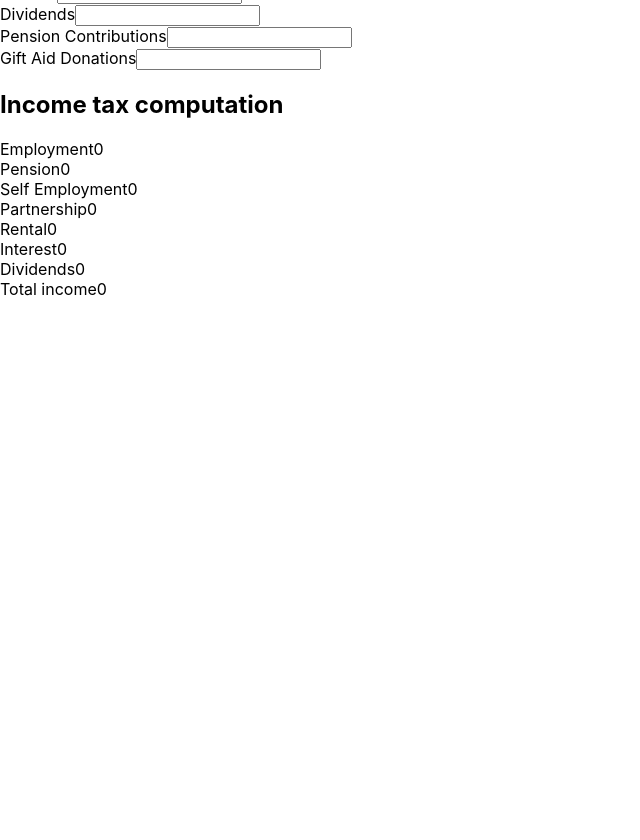
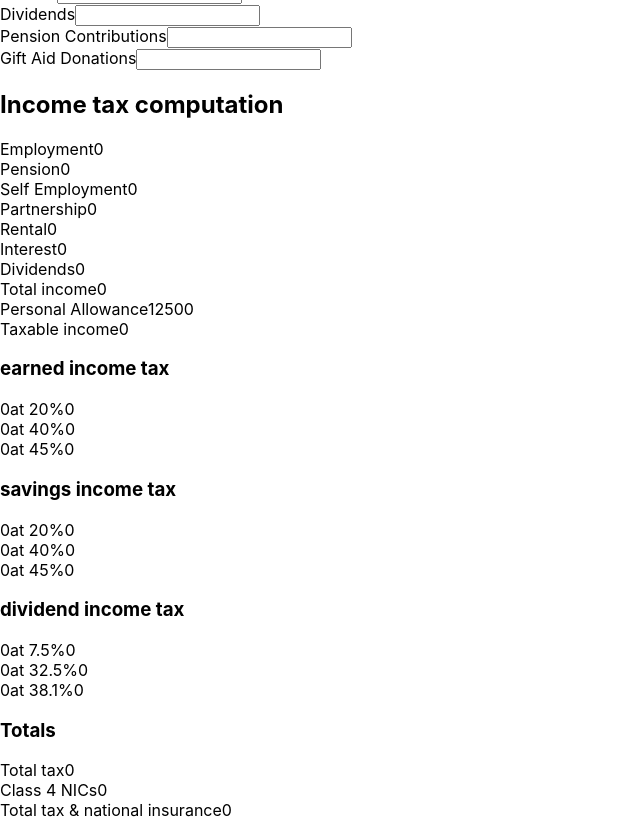
Before and after one commit to matt-j-e/ts-taxcomp, a React (Create React App) app: page / in a window 1280 px wide. Shown: the part 260-1100 px from the top of the page, without its empty margins (0-640 px from the left). Before the commit the page ends 800 px from the top, so only its background shows below. Built offline with nearby package versions, Linux system fonts and the light colour scheme.

Commit message:
add earned, savings, dividend & total plus c4NIC calcs to the computation

```diff
--- a/src/components/App.tsx
+++ b/src/components/App.tsx
@@ -1,7 +1,7 @@
 import { useState } from 'react';
 import DataCollector from './DataCollector';
+import Computation from './Computation';
 import { Data } from "../interfaces"
-import Computation from './Computation';
 
 function App() {
 
--- a/src/components/Computation.tsx
+++ b/src/components/Computation.tsx
@@ -7,12 +7,13 @@ interface AppProps {
 }
 
 const Computation = ({ fields, c4Liable }: AppProps) => {
-  const { employment, pensionPrivate, pensionState, selfEmployment, partnership, rental, interest, dividend } = fields
-  const comp = new Comp(fields, c4Liable, 2021);
+  const { taxYear, employment, pensionPrivate, pensionState, selfEmployment, partnership, rental, interest, dividend } = fields
+  const comp = new Comp(fields, c4Liable, Number(taxYear));
 
   return (
     <div>
       <h2>Income tax computation</h2>
+      <section>
         <div>
           <span>Employment</span>
           <span>{Number(employment)}</span>
@@ -45,6 +46,89 @@ const Computation = ({ fields, c4Liable }: AppProps) => {
           <span>Total income</span>
           <span>{comp.totalIncome}</span>
         </div>
+        <div>
+          <span>Personal Allowance</span>
+          <span>{comp.availablePA}</span>
+        </div>
+        <div>
+          <span>Taxable income</span>
+          <span>{Math.max(comp.totalIncome - comp.availablePA, 0)}</span>
+        </div>
+      </section>
+
+      <section>
+        <h3>earned income tax</h3>
+        <div>
+          <span>{comp.earnedIncomeBRB}</span>
+          <span>at {comp.br * 100}%</span>
+          <span>{comp.earnedIncomeBRTax}</span>
+        </div>
+        <div>
+          <span>{comp.earnedIncomeHRB}</span>
+          <span>at {comp.hr * 100}%</span>
+          <span>{comp.earnedIncomeHRTax}</span>
+        </div>
+        <div>
+          <span>{comp.earnedIncomeARB}</span>
+          <span>at {comp.ar * 100}%</span>
+          <span>{comp.earnedIncomeARTax}</span>
+        </div>
+      </section>
+
+      <section>
+        <h3>savings income tax</h3>
+        <div>
+          <span>{comp.savingsIncomeBRB}</span>
+          <span>at {comp.br * 100}%</span>
+          <span>{comp.savingsIncomeBRTax}</span>
+        </div>
+        <div>
+          <span>{comp.savingsIncomeHRB}</span>
+          <span>at {comp.hr * 100}%</span>
+          <span>{comp.savingsIncomeHRTax}</span>
+        </div>
+        <div>
+          <span>{comp.savingsIncomeARB}</span>
+          <span>at {comp.ar * 100}%</span>
+          <span>{comp.savingsIncomeARTax}</span>
+        </div>
+      </section>
+
+      <section>
+        <h3>dividend income tax</h3>
+        <div>
+          <span>{comp.dividendIncomeBRB}</span>
+          <span>at {comp.brdiv * 100}%</span>
+          <span>{comp.dividendIncomeBRTax}</span>
+        </div>
+        <div>
+          <span>{comp.dividendIncomeHRB}</span>
+          <span>at {comp.hrdiv * 100}%</span>
+          <span>{comp.dividendIncomeHRTax}</span>
+        </div>
+        <div>
+          <span>{comp.dividendIncomeARB}</span>
+          <span>at {comp.ardiv * 100}%</span>
+          <span>{comp.dividendIncomeARTax}</span>
+        </div>
+      </section>
+
+      <section>
+        <h3>Totals</h3>
+        <div>
+          <span>Total tax</span>
+          <span>{comp.allTax}</span>
+        </div>
+        <div>
+          <span>Class 4 NICs</span>
+          <span>{comp.c4liability}</span>
+        </div>
+        <div>
+          <span>Total tax & national insurance</span>
+          <span>{comp.allTaxNI}</span>
+        </div>
+      </section>
+      <br />
     </div>
   )
 }
--- a/src/components/DataCollector.tsx
+++ b/src/components/DataCollector.tsx
@@ -9,10 +9,10 @@ interface AppProps {
 
 const DataCollector = ({ fields, setFields, c4Liable, setC4Liable }: AppProps) => {
 
-  const handleAddData = (e: React.FocusEvent<HTMLSelectElement> | React.FocusEvent<HTMLInputElement>) => {
-    e.preventDefault();
-    console.log(fields, c4Liable);
-  }
+  // const handleAddData = (e: React.FocusEvent<HTMLSelectElement> | React.FocusEvent<HTMLInputElement>) => {
+  //   e.preventDefault();
+  //   console.log(fields, c4Liable);
+  // }
 
   const handleFieldChange = (e: React.ChangeEvent<HTMLSelectElement> | React.ChangeEvent<HTMLInputElement>) => {
     setFields((prev) => {
@@ -32,7 +32,7 @@ const DataCollector = ({ fields, setFields, c4Liable, setC4Liable }: AppProps) =
       <form>
         <div>
           <label htmlFor="taxYear">Tax Year ended</label>
-          <select name="taxYear" id="taxYear" value={fields.taxYear} onChange={handleFieldChange} onBlur={handleAddData}>
+          <select name="taxYear" id="taxYear" value={fields.taxYear} onChange={handleFieldChange}>
             <option value="2021">5th April 2021</option>
             <option value="2020">5th April 2020</option>
             <option value="2019">5th April 2019</option>
@@ -47,7 +47,7 @@ const DataCollector = ({ fields, setFields, c4Liable, setC4Liable }: AppProps) =
             name="employment"
             value={fields.employment}
             onChange={handleFieldChange}
-            onBlur={handleAddData}
+            // onBlur={handleAddData}
           />
         </div>
 
@@ -59,7 +59,7 @@ const DataCollector = ({ fields, setFields, c4Liable, setC4Liable }: AppProps) =
             name="pensionState"
             value={fields.pensionState}
             onChange={handleFieldChange}
-            onBlur={handleAddData}
+            // onBlur={handleAddData}
           />
         </div>
 
@@ -71,7 +71,7 @@ const DataCollector = ({ fields, setFields, c4Liable, setC4Liable }: AppProps) =
             name="pensionPrivate"
             value={fields.pensionPrivate}
             onChange={handleFieldChange}
-            onBlur={handleAddData}
+            // onBlur={handleAddData}
           />
         </div>
 
@@ -83,7 +83,7 @@ const DataCollector = ({ fields, setFields, c4Liable, setC4Liable }: AppProps) =
             name="selfEmployment"
             value={fields.selfEmployment}
             onChange={handleFieldChange}
-            onBlur={handleAddData}
+            // onBlur={handleAddData}
           />
         </div>
 
@@ -95,7 +95,7 @@ const DataCollector = ({ fields, setFields, c4Liable, setC4Liable }: AppProps) =
             name="partnership"
             value={fields.partnership}
             onChange={handleFieldChange}
-            onBlur={handleAddData}
+            // onBlur={handleAddData}
           />
         </div>
 
@@ -107,7 +107,7 @@ const DataCollector = ({ fields, setFields, c4Liable, setC4Liable }: AppProps) =
             name="c4Liable"
             checked={c4Liable}
             onChange={handleC4Change}
-            onBlur={handleAddData}
+            // onBlur={handleAddData}
           />
         </div>
 
@@ -119,7 +119,7 @@ const DataCollector = ({ fields, setFields, c4Liable, setC4Liable }: AppProps) =
             name="rental"
             value={fields.rental}
             onChange={handleFieldChange}
-            onBlur={handleAddData}
+            // onBlur={handleAddData}
           />
         </div>
 
@@ -131,7 +131,7 @@ const DataCollector = ({ fields, setFields, c4Liable, setC4Liable }: AppProps) =
             name="interest"
             value={fields.interest}
             onChange={handleFieldChange}
-            onBlur={handleAddData}
+            // onBlur={handleAddData}
           />
         </div>
 
@@ -143,7 +143,7 @@ const DataCollector = ({ fields, setFields, c4Liable, setC4Liable }: AppProps) =
             name="dividend"
             value={fields.dividend}
             onChange={handleFieldChange}
-            onBlur={handleAddData}
+            // onBlur={handleAddData}
           />
         </div>
 
@@ -155,7 +155,7 @@ const DataCollector = ({ fields, setFields, c4Liable, setC4Liable }: AppProps) =
             name="pensionContrib"
             value={fields.pensionContrib}
             onChange={handleFieldChange}
-            onBlur={handleAddData}
+            // onBlur={handleAddData}
           />
         </div>
 
@@ -167,7 +167,7 @@ const DataCollector = ({ fields, setFields, c4Liable, setC4Liable }: AppProps) =
             name="giftAid"
             value={fields.giftAid}
             onChange={handleFieldChange}
-            onBlur={handleAddData}
+            // onBlur={handleAddData}
           />
         </div>
       </form>
--- a/src/resources/comp.ts
+++ b/src/resources/comp.ts
@@ -1,5 +1,5 @@
 import { Rates } from "../resources/rates";
-import { Data, RatesType } from "../interfaces"
+import { Data } from "../interfaces"
 
 export class Comp {
   employment: number;
@@ -32,7 +32,7 @@ export class Comp {
   c4ur: number;
 
   constructor(profile: Data, c4: boolean, taxYear: number) {
-      const rates: RatesType = Rates[2021];
+      const rates = Rates[taxYear as keyof typeof Rates];
 
       this.employment = Number(profile.employment);
       this.pensionState = Number(profile.pensionState);
```
Also changed, not shown: src/interfaces.ts (+0 -20 lines). Lines whose indentation alone changed are shown as unchanged.
